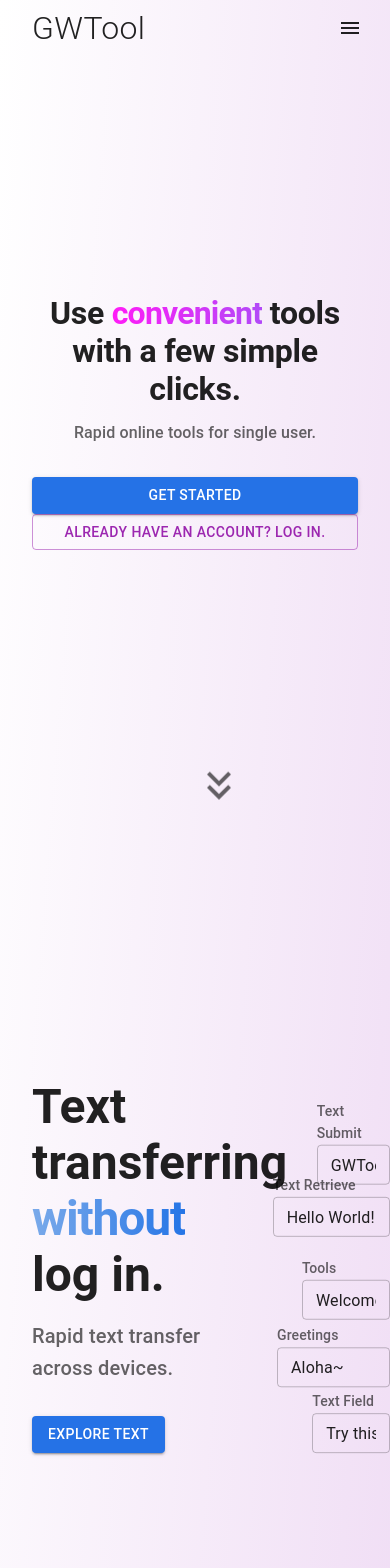
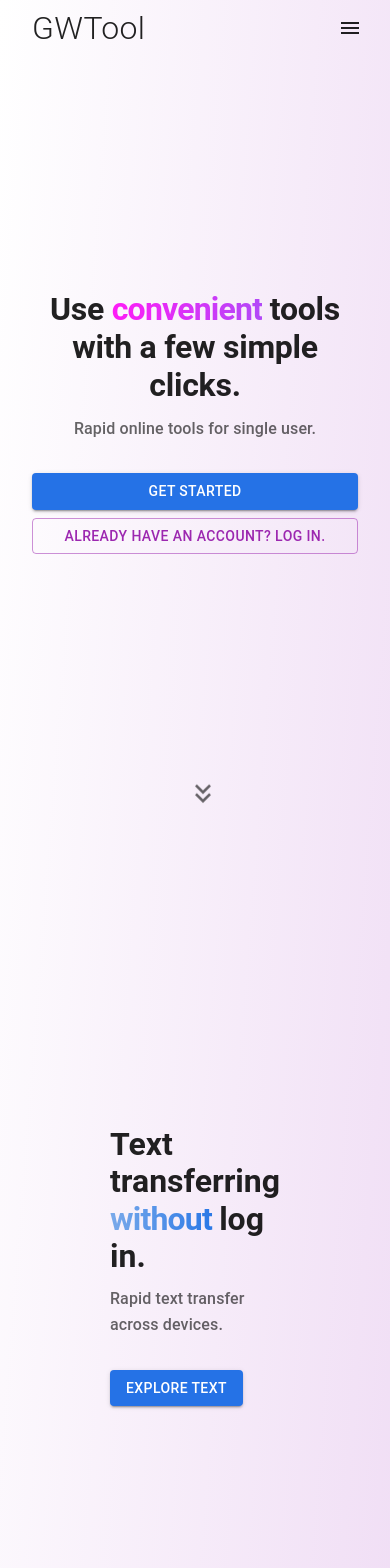
Before and after one commit to andygqw/GWTool_React, a React (Create React App) app: page / in a window 390 px wide. Shown: the top 1568 px of the page. Built offline with nearby package versions, Linux system fonts and the light colour scheme.

Commit message:
ladning page phone compatible

```diff
--- a/src/Component/LandingPage.js
+++ b/src/Component/LandingPage.js
@@ -82,17 +82,18 @@ const LandingPage = ({mode, isLoggedIn}) => {
                     sx={{
                         fontWeight: 'bold',
                         color: theme.palette.text.primary,
-                        fontSize: {xs: '2rem', sm: '2.5rem', md: '3rem'}
+                        fontSize: { xs: '2rem', sm: '2.5rem', md: '3.75rem' }
                     }}
                 >
                     {isLoggedIn ? (
                         <>Welcome! Use <span className={"gradient-text tracking-tight inline font-semibold"}>
-                convenient
-            </span> tools<br/>with a few simple clicks.</>
+                            convenient
+                        </span> tools<br/>with a few simple clicks.</>
                     ) : (
                         <>Use <span
                             className={"gradient-text tracking-tight inline font-semibold"}>convenient</span> tools<br/>with
-                            a few simple clicks.</>
+                            a few simple clicks.
+                        </>
                     )}
                 </Typography>
                 <Typography
@@ -100,26 +101,39 @@ const LandingPage = ({mode, isLoggedIn}) => {
                     sx={{
                         color: theme.palette.text.secondary,
                         mb: 4,
-                        fontSize: {xs: '1rem', sm: '1.25rem'}
+                        fontSize: { xs: '1rem', sm: '1.25rem' },
                     }}
                 >
                     Rapid online tools for single user.
                 </Typography>
                 <div>
                     {isLoggedIn ? (
+                        // <Button variant="contained"
+                        //         color="primary"
+                        //         sx={{mr: 2}}
+                        //         onClick={() => navigate('/resources')}
+                        // >
+                        //     Go to Resources
+                        // </Button>
                         <></>
                     ) : (
                         <>
                             <Button variant="contained"
                                     color="primary"
-                                    sx={{mr: 2, width: {xs: '100%', sm: 'auto'}}}
+                                    sx={{
+                                        mr: { xs: 0, sm: 2},
+                                        width: { xs: '100%', sm: 'auto' },
+                                    }}
                                     onClick={() => navigate('/register')}
                             >
                                 Get Started
                             </Button>
                             <Button variant="outlined"
                                     color="secondary"
-                                    sx={{width: {xs: '100%', sm: 'auto'}}}
+                                    sx={{
+                                        mt: { xs: 1, sm: 0},
+                                        width: { xs: '100%', sm: 'auto' },
+                                    }}
                                     onClick={() => navigate('/login')}
                             >
                                 Already have an account? Log in.
@@ -127,19 +141,19 @@ const LandingPage = ({mode, isLoggedIn}) => {
                         </>
                     )}
                 </div>
+
                 <Box
                     sx={{
                         position: 'absolute',
                         bottom: '20px',
-                        left: '50%',
+                        left: { xs: '48%', sm: '50%'},
                         transform: 'translateX(-50%)',
-                        animation: 'bounce 2s infinite',
-                        display: {xs: 'block', md: 'none'}
+                        animation: 'bounce 2s infinite'
                     }}
                 >
                     <KeyboardDoubleArrowDownIcon
                         sx={{
-                            fontSize: '3rem',
+                            fontSize: { xs: '2rem', sm: '3rem'},
                             color: theme.palette.text.secondary
                         }}
                     />
@@ -180,7 +194,8 @@ const LandingPage = ({mode, isLoggedIn}) => {
                                     gutterBottom
                                     sx={{
                                         fontWeight: 'bold',
-                                        color: theme.palette.text.primary
+                                        color: theme.palette.text.primary,
+                                        fontSize: { xs: '2rem', sm: '2.5rem', md: '3.5rem' }
                                     }}
                                 >
                                     {section.description1}
@@ -193,7 +208,8 @@ const LandingPage = ({mode, isLoggedIn}) => {
                                     variant="h6"
                                     sx={{
                                         color: theme.palette.text.secondary,
-                                        mb: 4
+                                        mb: 4,
+                                        fontSize: { xs: '1rem', sm: '1.25rem' },
                                     }}
                                 >
                                     {section.description}
@@ -207,7 +223,10 @@ const LandingPage = ({mode, isLoggedIn}) => {
                                 </Button>
                             </Box>
                             {section.title === "Text" ?
-                                <Box sx={{flexBasis: '45%'}}>
+                                <Box sx={{
+                                    flexBasis: '45%',
+                                    display: { xs: 'none', md: 'block' }
+                                }}>
                                     <GroupFloatingInput/>
                                 </Box>
                                 :
```
